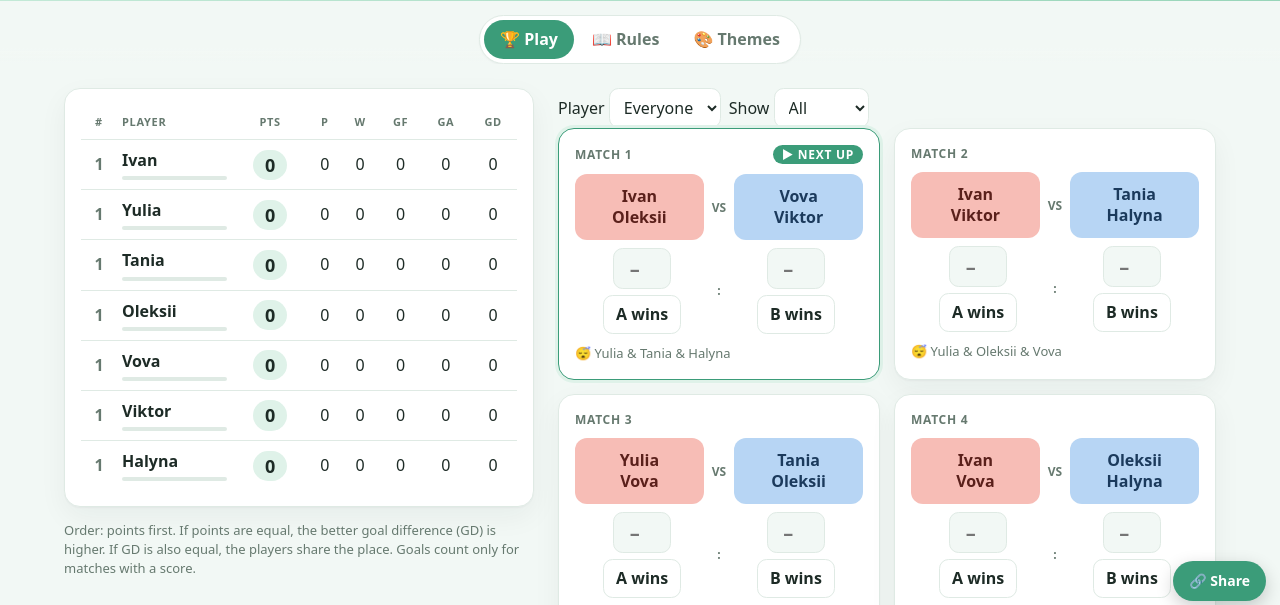
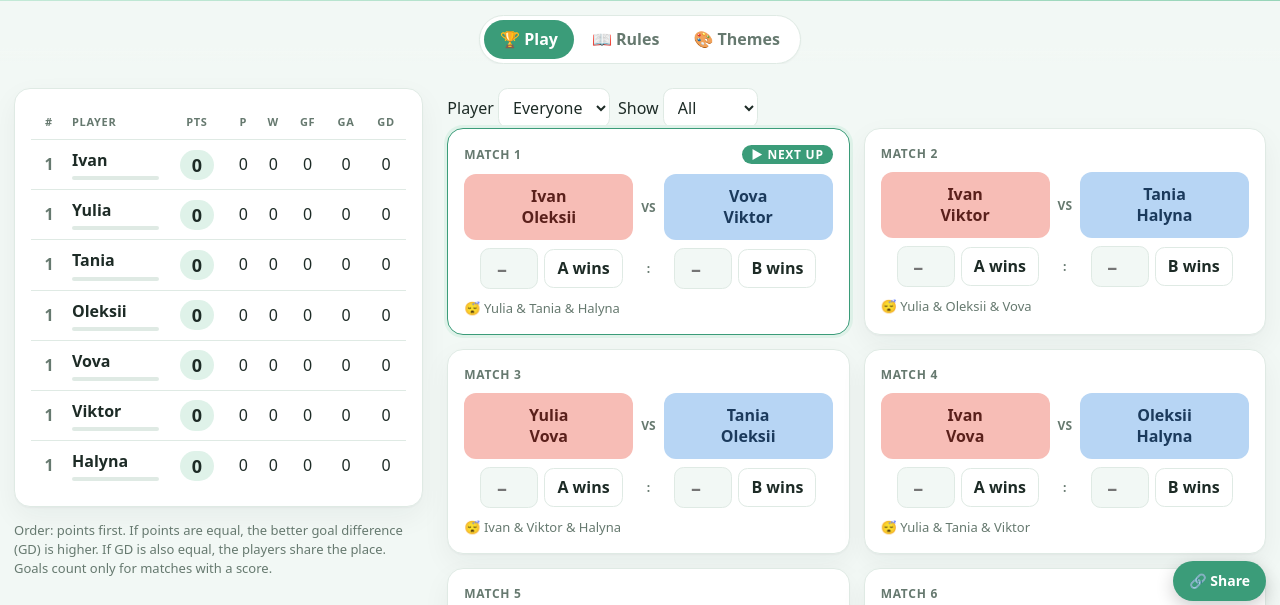
Before and after one commit to ihrynkiv/foosball, a plain HTML site: page index.html in a window 1280 px wide. Shown: the part 185-790 px from the top of the page. Drawn offline with Linux system fonts and the light colour scheme.

Commit message:
Keep score inputs and win buttons on one line; widen layout

```diff
--- a/index.html
+++ b/index.html
@@ -82,7 +82,7 @@ nav{display:flex;justify-content:center;overflow-x:auto;padding:14px 12px 0;posi
 .seg button:not(.on):hover{color:var(--ink)}
 .only-wide{display:none}
 
-main{max-width:1180px;margin:0 auto;padding:10px 14px 90px}
+main{max-width:1320px;margin:0 auto;padding:10px 14px 90px}
 section{display:none} section.on{display:block}
 
 /* ---------- Components ---------- */
@@ -129,7 +129,8 @@ td.name,th.name{text-align:left;font-weight:800}
 .team small{display:block;font-weight:700;font-size:11px;margin-top:4px;opacity:.85}
 .vs{align-self:center;font-weight:900;color:var(--muted);font-size:12px}
 .ctrl{display:grid;grid-template-columns:1fr auto 1fr;gap:8px;align-items:center}
-.ctrl .cell{display:flex;gap:6px;align-items:center;justify-content:center;flex-wrap:wrap}
+.ctrl .cell{display:flex;gap:6px;align-items:center;justify-content:center;flex-wrap:nowrap}
+.ctrl .btn{white-space:nowrap}
 .ctrl input{width:58px;font-size:20px;font-weight:900;text-align:center;padding:5px;border-radius:calc(var(--r)*.6);border:1px solid var(--line);background:var(--bg)}
 .ctrl input:focus{outline:2px solid var(--accent);border-color:transparent}
 .btn.win{background:var(--accent);color:var(--accent-ink);border-color:var(--accent)}
@@ -156,7 +157,7 @@ footer{text-align:center;color:var(--muted);font-size:13px;padding:0 16px 30px}
 
 /* ---------- Laptop: two columns ---------- */
 @media(min-width:960px){
-  main[data-tab="table"],main[data-tab="matches"]{display:grid;grid-template-columns:minmax(380px,5fr) 7fr;gap:0 24px;align-items:start}
+  main[data-tab="table"],main[data-tab="matches"]{display:grid;grid-template-columns:minmax(360px,4fr) 8fr;gap:0 24px;align-items:start}
   main[data-tab="matches"] #table{display:block}
   main[data-tab="table"] #table,main[data-tab="matches"] #table{position:sticky;top:70px}
   main[data-tab="table"] #matches,main[data-tab="matches"] #matches{display:grid;grid-template-columns:1fr 1fr;gap:0 var(--gap);align-content:start}
@@ -165,7 +166,8 @@ footer{text-align:center;color:var(--muted);font-size:13px;padding:0 16px 30px}
   .match{margin:0 0 var(--gap)}
   #rules,#themes{max-width:760px;margin:0 auto}
 }
-@media(min-width:960px) and (max-width:1180px){ main #matches{grid-template-columns:1fr!important} }
+@media(min-width:960px) and (max-width:1250px){ main #matches{grid-template-columns:1fr!important} }
+@media(max-width:380px){ .ctrl input{width:46px;font-size:18px} .ctrl .btn{padding:6px 8px} }
 @media(max-width:420px){ .hide-s{display:none} .seg button{padding:8px 11px;font-size:14px} }
 </style>
 </head>
```
